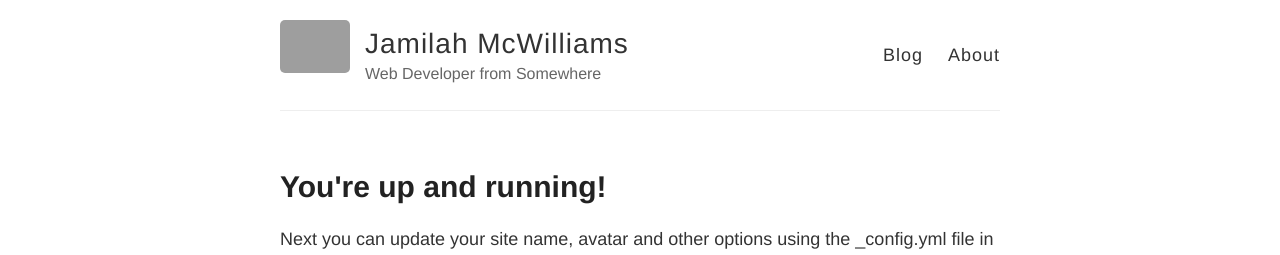
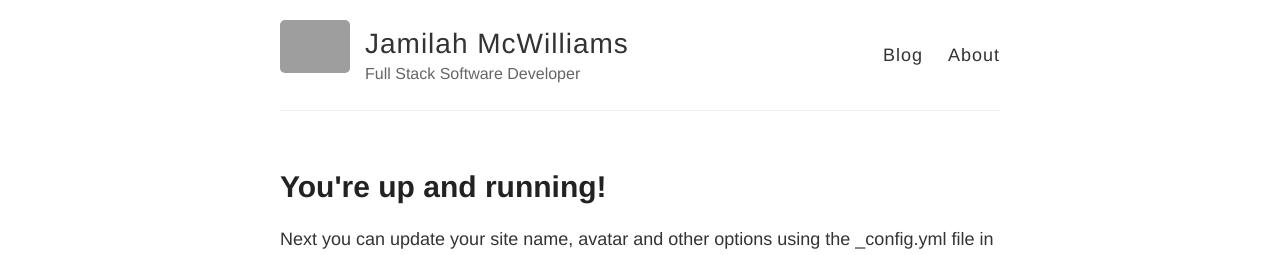
Before and after one commit to thejamilah/thejamilah.github.io, a Jekyll site: the page built from _posts/2014-3-3-Hello-World.md, in a window 1280 px wide. Shown: the top 255 px of the page. Built offline with Jekyll 4.4.1, drawn with Linux system fonts in a browser that asks for light colours; grey boxes are pictures that could not be loaded.

Commit message:
Update _config.yml

```diff
--- a/_config.yml
+++ b/_config.yml
@@ -6,7 +6,7 @@
 name: Jamilah McWilliams
 
 # Short bio or description (displayed in the header)
-description: Web Developer from Somewhere
+description: Full Stack Software Developer
 
 # URL of your avatar or profile pic (you could use your GitHub profile pic)
 avatar: https://raw.githubusercontent.com/barryclark/jekyll-now/master/images/jekyll-logo.png
```
